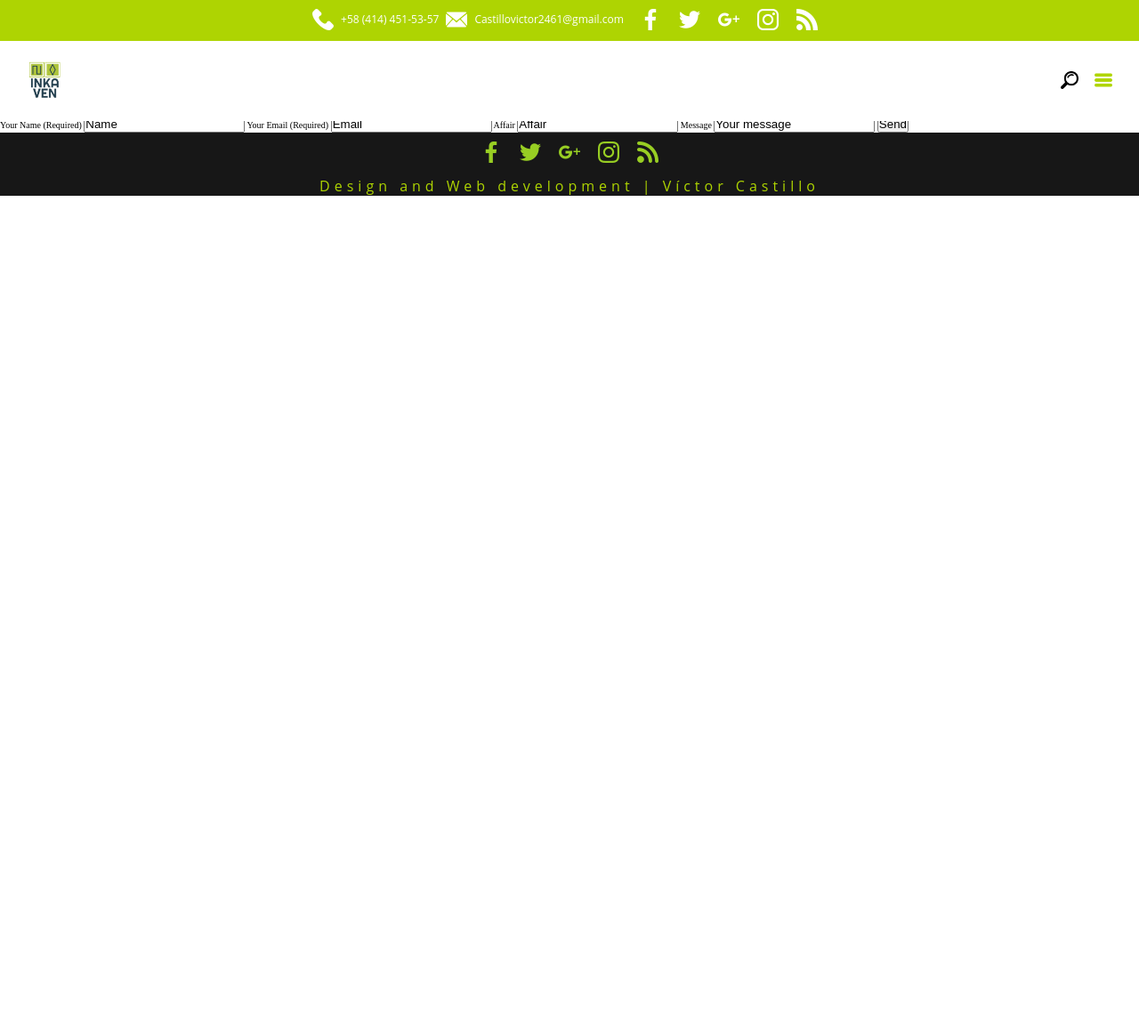
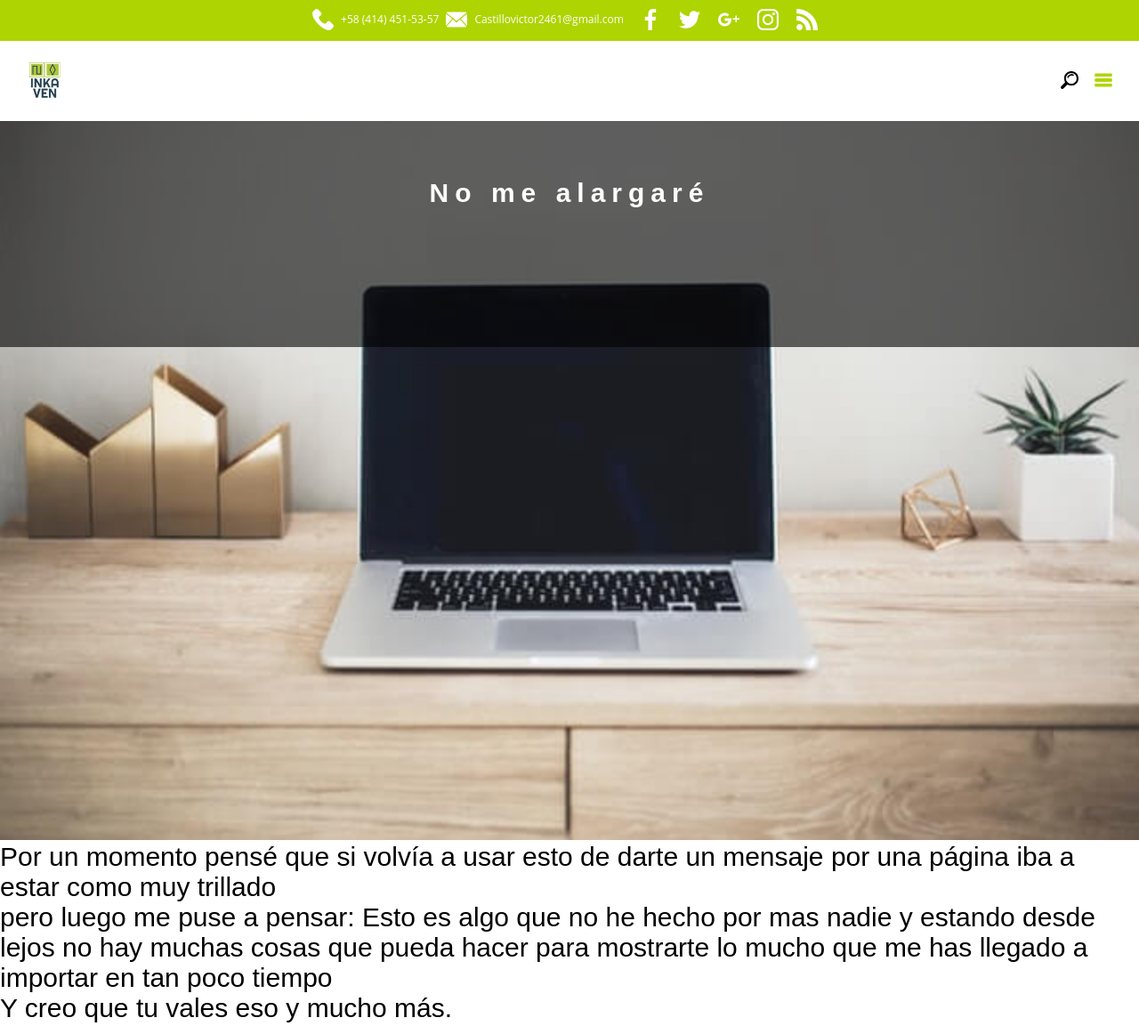
Before and after one commit to vcbobby/inkaven-proyect, a website built with webpack: page src/html/contact.pug in a window 1280 px wide. Shown: the top 1153 px of the page at 89% size. Before the commit the page ends 800 px from the top, so only its background shows below. Built offline with nearby package versions, Linux system fonts and the light colour scheme; files whose address does not match are found by name.

Commit message:
mensaje para andrea

```diff
--- a/src/css/contain.styl
+++ b/src/css/contain.styl
@@ -35,6 +35,21 @@
                     line-height 2.5rem
                 .main__button
                     buttons()
+                a
+                    font-size 2rem
+                    color white
+                    width 300px
+                    padding 8px 30px
+                    background-color gray
+                    text-decoration none
+                    border-radius 20px
+                    height 50px
+                    border 2px solid black
+    .main__contact--info
+        width 100%
+        fonts(main-font)
+        p
+            font-size 3rem
     .main__products
         width 100%
         display flex
@@ -162,3 +177,6 @@
                 padding-bottom 30px
             p
                 font-weight bold
+
+
+// .container--home
--- a/src/html/contact.pug
+++ b/src/html/contact.pug
@@ -1,25 +1,42 @@
 extends plantilla.pug
 block contenidos
-    main.container--contact
-        section.main__contact--news
-            .contact--div
-                h1 CONTACT WITH US.
-                p We work together with you, we create your Virtual store, website for entrepreneurs and much more ...
-            button.main__contact--button Choose your plan
+    main.container--home
+        section.main__news
+            picture.main__news-pic
+                img(src="./assets/imgs/contact-small.jpg", alt="Main image")
+                .news-div
+                    //- h1 WEB DESIGN
+                    h1 No me alargaré
+
+        //- section.main__contact--news
+        //-     .contact--div
+                //- h1 CONTACT WITH US.
+                //- p We work together with you, we create your Virtual store, website for entrepreneurs and much more ...
+            //- button.main__contact--button Choose your plan
+
         section.main__contact--info
-            h3 Location
-            p Caracas, Venezuela
-            h3 Email
-            p Castillovictor2461@gmail.com <br>https://github.com/vcbobby
-            h3 Movil
-            p +58 (414) 451-53-57
-        form.main__contact--form
-            label(for="GET-name") Your Name (Required)
-            input(type="text" name="text" value="Name")
-            label(for="GET-name") Your Email (Required)
-            input(type="text" name="text" value="Email")
-            label(for="GET-name") Affair
-            input(type="text" name="text" value="Affair")
-            label(for="GET-name") Message
-            input(type="text" name="text" value="Your message")
-            input(type="submit", value="Send")
+            p Por un momento pensé que si volvía a usar esto de darte un mensaje por una página iba a estar como muy trillado
+            p pero luego me puse a pensar: Esto es algo que no he hecho por mas nadie y estando desde lejos no hay muchas cosas que pueda hacer para mostrarte lo mucho que me has llegado a importar en tan poco tiempo
+            p Y creo que tu vales eso y mucho más.
+            p Eres una mujer brillante, increible y muy valiosa.
+            p y cuando te digo ue estoy muy feliz de conocerte es porque de verdad nunca me he maravillado tanto conociendo a una persona como contigo.
+            p No se que será de todo esto en un tiempo, pero le pido a Dios que pueda ser algo de lo que nunca te lamentes.
+            p bueno, esto es todo. Que tengas un buen dia.
+
+
+        //-     h3 Location
+        //-     p Caracas, Venezuela
+        //-     h3 Email
+        //-     p Castillovictor2461@gmail.com <br>https://github.com/vcbobby
+        //-     h3 Movil
+        //-     p +58 (414) 451-53-57
+        //- form.main__contact--form
+        //-     label(for="GET-name") Your Name (Required)
+        //-     input(type="text" name="text" value="Name")
+        //-     label(for="GET-name") Your Email (Required)
+        //-     input(type="text" name="text" value="Email")
+        //-     label(for="GET-name") Affair
+        //-     input(type="text" name="text" value="Affair")
+        //-     label(for="GET-name") Message
+        //-     input(type="text" name="text" value="Your message")
+        //-     input(type="submit", value="Send")
--- a/src/html/index.pug
+++ b/src/html/index.pug
@@ -5,9 +5,12 @@ block contenidos
             picture.main__news-pic
                 img(src="./assets/imgs/contact-small.jpg", alt="Main image")
                 .news-div
-                    h1 WEB DESIGN
-                    p We develop professional websites at your fingertips
-                    button.main__button Contact us!
+                    //- h1 WEB DESIGN
+                    h1 HOLA DE NUEVO ANDREA
+                    //- p We develop professional websites at your fingertips
+                    p Por favor Presiona el siguiente botón
+                    //- button.main__button Contact us!
+                    a(href="/contact.html") Si este
         section.main__products
             my-products(img="./assets/icons/one-page.png", h2="One-page Design", pack="See Pack", info="We create a One Page totally dedicated to your SMEs, we highlight a product from your virtual store with a landing page or Landing Page, you choose and we make it happen")
             my-products(img="./assets/icons/super.png", h2="Super-express", pack="See Pack", info="With WordPress and Divi from elegant Themes, you will enjoy super easy to manage Web Pages, with exclusive designs, you can also guarantee the promotion of your SMEs with a Super Express design.")
```
Also changed, not shown: src/css/main.css, src/html/contact.html, src/html/index.html.
